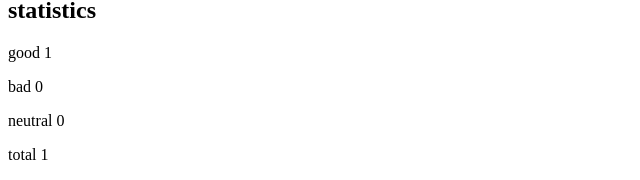
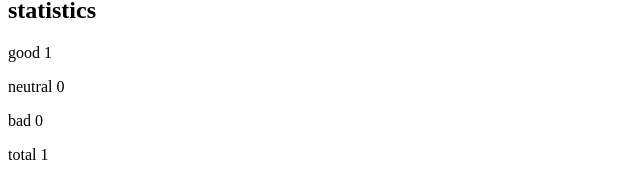
Before and after one commit to Nam-Nguyen-Dev/FSO, a React (Create React App) app in the folder part1/unicafe/: page / in a window 1280 px wide. Both pictures are taken after a click on the button "good". Shown: the part 124-304 px from the top of the page, without its empty margins (0-640 px from the left). Built offline with nearby package versions, Linux system fonts and the light colour scheme.

Commit message:
unicafe step 5

```diff
--- a/part1/unicafe/src/App.js
+++ b/part1/unicafe/src/App.js
@@ -47,16 +47,22 @@ const Button = props => {
   )
 }
 
+const StatisticLine = props => {
+  return (
+    <p>{props.name} {props.value}</p>
+  )
+}
+
 const Statistics = props => {
   if (props.total){
     return (
       <div>
-        <p>good {props.countGood} </p>
-        <p>bad {props.countBad}</p>
-        <p>neutral {props.countNeutral}</p>
-        <p>total {props.total}</p>
-        <p>average {props.average}</p>
-        <p>positive {props.positive}</p>
+        <StatisticLine name='good' value={props.countGood}></StatisticLine>
+        <StatisticLine name='neutral' value={props.countNeutral}></StatisticLine>
+        <StatisticLine name='bad' value={props.countBad}></StatisticLine>
+        <StatisticLine name='total' value={props.total}></StatisticLine>
+        <StatisticLine name='average' value={props.average}></StatisticLine>
+        <StatisticLine name='positive' value={props.positive}></StatisticLine>
       </div>
      )
   } else {
```
